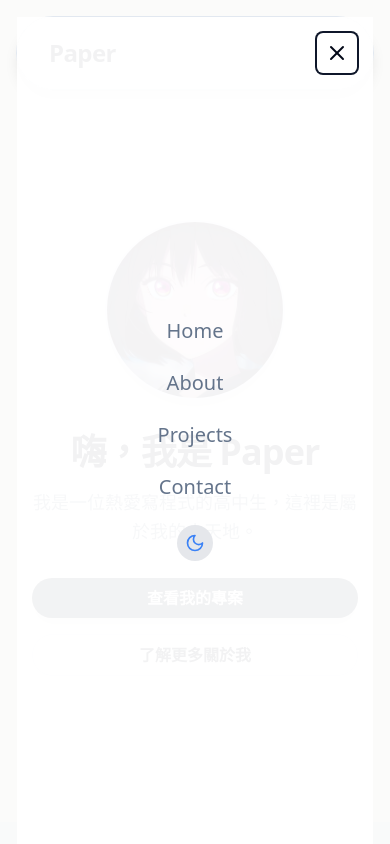
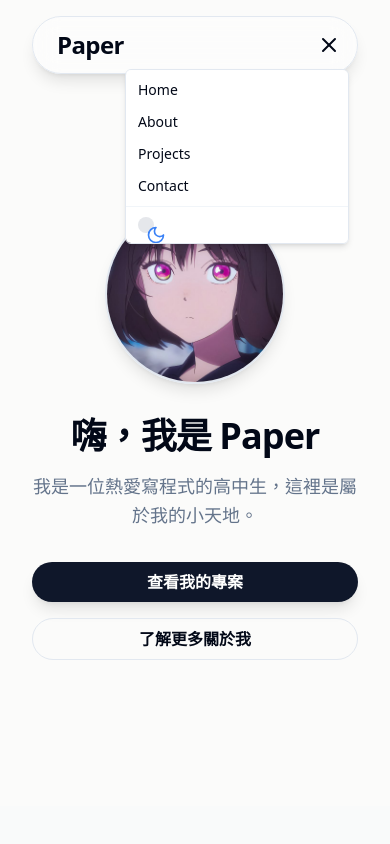
Before and after one commit to Paper1988/my-portfolio, a Next.js app: page / in a window 390 px wide. Both pictures are taken after a click on the button "Toggle navigation menu". Shown: the top 844 px of the page. Built offline with nearby package versions, Linux system fonts and the light colour scheme; no server answers.

Commit message:
fixed many navbar problems

```diff
--- a/package.json
+++ b/package.json
@@ -9,6 +9,7 @@
     "lint": "next lint"
   },
   "dependencies": {
+    "@radix-ui/react-dropdown-menu": "^2.1.15",
     "@radix-ui/react-slot": "^1.2.3",
     "class-variance-authority": "^0.7.1",
     "clsx": "^2.1.1",
--- a/src/app/page.tsx
+++ b/src/app/page.tsx
@@ -3,6 +3,13 @@
 import Discord from '@/components/icon/Discord'
 import { ThemeToggle } from '@/components/ThemeToggle'
 import { Button } from '@/components/ui/button'
+import {
+    DropdownMenu,
+    DropdownMenuContent,
+    DropdownMenuItem,
+    DropdownMenuSeparator,
+    DropdownMenuTrigger
+} from '@/components/ui/dropdown-menu'
 import { Github, Mail, Menu, X } from 'lucide-react'
 import { useTranslations } from 'next-intl'
 import Image from 'next/image'
@@ -11,6 +18,16 @@ import { useEffect, useState } from 'react'
 
 export default function Home() {
     const [isMenuOpen, setIsMenuOpen] = useState(false)
+    useEffect(() => {
+        if (isMenuOpen) {
+            document.body.style.overflow = 'hidden'
+        } else {
+            document.body.style.overflow = ''
+        }
+        return () => {
+            document.body.style.overflow = ''
+        }
+    }, [isMenuOpen])
 
     useEffect(() => {
         const timer = setTimeout(() => {
@@ -36,54 +53,19 @@ export default function Home() {
         return () => clearTimeout(timer)
     }, [])
 
-    useEffect(() => {
-        if (isMenuOpen) {
-            document.body.style.overflow = 'hidden'
-        } else {
-            document.body.style.overflow = '' // 恢復默認
-        }
-        // 清理函數：在組件卸載或 isMenuOpen 改變前執行，確保 body 樣式恢復
-        return () => {
-            document.body.style.overflow = ''
-        }
-    }, [isMenuOpen])
-
     const t = useTranslations('Home')
 
     return (
-        <main className="min-h-screen bg-background text-foreground overflow-x-hidden">
-            {' '}
+        <main className="min-h-screen bg-background text-foreground">
             {/* navbar section */}
             <section id="navbar" className="sticky top-4 z-50 flex justify-center px-4">
-                <nav className="flex items-center w-full max-w-4xl bg-card/80 backdrop-blur-md p-4 rounded-full shadow-lg border border-border transition-colors duration-300 relative">
+                <nav className="max-w-4xl bg-card/40 backdrop-blur-md shadow-lg border border-border transition-colors duration-300 w-[calc(100%-2rem)] mx-4 p-2 flex justify-between items-center rounded-full md:w-full md:max-w-4xl md:mx-auto md:p-4">
                     <h1 className="text-2xl font-bold tracking-tight pl-4 flex-grow">Paper</h1>
-
-                    <button
-                        className="md:hidden p-2 rounded-md text-foreground hover:bg-muted focus:outline-none focus:ring-2 focus:ring-primary z-50"
-                        onClick={() => setIsMenuOpen(!isMenuOpen)}
-                        aria-label="Toggle navigation menu"
-                    >
-                        {isMenuOpen ? <X className="h-6 w-6" /> : <Menu className="h-6 w-6" />}
-                    </button>
-
-                    <ul
-                        className={` fixed md:static top-0 md:top-auto ${
-                            isMenuOpen ? 'left-0' : 'left-full'
-                        } md:left-auto
-                        w-full h-screen md:h-auto
-                        flex flex-col md:flex-row items-center justify-center md:justify-end
-                        space-y-6 md:space-y-0 md:space-x-6
-                        bg-card/95 md:bg-transparent
-                        transform transition-transform duration-300 ease-in-out // 保持這個
-                        ${isMenuOpen ? 'translate-x-0' : '-translate-x-0'}
-                        md:translate-x-0 md:flex md:pr-4 z-40
-                        `}
-                        onClick={() => setIsMenuOpen(false)}
-                    >
+                    <ul className="hidden md:flex md:flex-row md:items-center md:space-x-6 md:pr-4">
                         <li>
                             <Link
                                 href="/"
-                                className="text-xl md:text-base text-muted-foreground hover:text-foreground transition-colors duration-200"
+                                className="text-base text-muted-foreground hover:text-foreground transition-colors duration-200"
                             >
                                 Home
                             </Link>
@@ -91,7 +73,7 @@ export default function Home() {
                         <li>
                             <Link
                                 href="/about"
-                                className="text-xl md:text-base text-muted-foreground hover:text-foreground transition-colors duration-200"
+                                className="text-base text-muted-foreground hover:text-foreground transition-colors duration-200"
                             >
                                 About
                             </Link>
@@ -99,24 +81,61 @@ export default function Home() {
                         <li>
                             <Link
                                 href="/projects"
-                                className="text-xl md:text-base text-muted-foreground hover:text-foreground transition-colors duration-200"
+                                className="text-base text-muted-foreground hover:text-foreground transition-colors duration-200"
                             >
                                 Projects
                             </Link>
                         </li>
                         <li>
-                            <a
+                            <Link
                                 href="#contact"
-                                className="text-xl md:text-base text-muted-foreground hover:text-foreground transition-colors duration-200"
+                                className="text-base text-muted-foreground hover:text-foreground transition-colors duration-200"
                             >
                                 Contact
-                            </a>
+                            </Link>
                         </li>
-                        <li className="mt-6 md:mt-0">
-                            {' '}
+                        <li>
                             <ThemeToggle />
                         </li>
                     </ul>
+                    <div className="md:hidden">
+                        <DropdownMenu onOpenChange={setIsMenuOpen}>
+                            {' '}
+                            {/* 監聽菜單打開/關閉狀態 */}
+                            <DropdownMenuTrigger asChild>
+                                <button
+                                    className="p-2 rounded-md text-foreground hover:bg-muted focus:outline-none focus:ring-2 focus:ring-primary"
+                                    aria-label="Toggle navigation menu"
+                                >
+                                    {isMenuOpen ? ( // 根據狀態切換圖標
+                                        <X className="h-6 w-6" />
+                                    ) : (
+                                        <Menu className="h-6 w-6" />
+                                    )}
+                                </button>
+                            </DropdownMenuTrigger>
+                            <DropdownMenuContent className="w-56 text-lg" align="end">
+                                {' '}
+                                {/* align="end" 使菜單右對齊 */}
+                                <DropdownMenuItem asChild>
+                                    <Link href="/">Home</Link>
+                                </DropdownMenuItem>
+                                <DropdownMenuItem asChild>
+                                    <Link href="/about">About</Link>
+                                </DropdownMenuItem>
+                                <DropdownMenuItem asChild>
+                                    <Link href="/projects">Projects</Link>
+                                </DropdownMenuItem>
+                                <DropdownMenuItem asChild>
+                                    <Link href="#contact">Contact</Link>
+                                </DropdownMenuItem>
+                                <DropdownMenuSeparator />
+                                <DropdownMenuItem>
+                                    <ThemeToggle className="h-3 w-3" />
+                                </DropdownMenuItem>
+                            </DropdownMenuContent>
+                        </DropdownMenu>
+                    </div>
                 </nav>
             </section>
             {/* hero section */}
--- a/src/components/ThemeToggle.tsx
+++ b/src/components/ThemeToggle.tsx
@@ -1,10 +1,11 @@
 'use client'
 
+import clsx from 'clsx'
 import { Moon, Sun } from 'lucide-react'
 import { useTheme } from 'next-themes'
 import * as React from 'react'
 
-export function ThemeToggle() {
+export function ThemeToggle({ className }: { className?: string }) {
     const { theme, setTheme } = useTheme()
 
     const [mounted, setMounted] = React.useState(false)
@@ -19,7 +20,10 @@ export function ThemeToggle() {
     return (
         <button
             onClick={() => setTheme(theme === 'dark' ? 'light' : 'dark')}
-            className="p-2 rounded-full bg-gray-200 dark:bg-gray-700 hover:bg-gray-300 dark:hover:bg-gray-600 transition-colors duration-300"
+            className={clsx(
+                'p-2 rounded-full bg-gray-200 dark:bg-gray-700 hover:bg-gray-300 dark:hover:bg-gray-600 transition-colors duration-300',
+                className
+            )}
             aria-label="切換主題"
         >
             {theme === 'dark' ? (
--- /dev/null
+++ b/src/components/ui/dropdown-menu.tsx
@@ -0,0 +1,201 @@
+"use client"
+
+import * as React from "react"
+import * as DropdownMenuPrimitive from "@radix-ui/react-dropdown-menu"
+import { Check, ChevronRight, Circle } from "lucide-react"
+
+import { cn } from "@/lib/utils"
+
+const DropdownMenu = DropdownMenuPrimitive.Root
+
+const DropdownMenuTrigger = DropdownMenuPrimitive.Trigger
+
+const DropdownMenuGroup = DropdownMenuPrimitive.Group
+
+const DropdownMenuPortal = DropdownMenuPrimitive.Portal
+
+const DropdownMenuSub = DropdownMenuPrimitive.Sub
+
+const DropdownMenuRadioGroup = DropdownMenuPrimitive.RadioGroup
+
+const DropdownMenuSubTrigger = React.forwardRef<
+  React.ElementRef<typeof DropdownMenuPrimitive.SubTrigger>,
+  React.ComponentPropsWithoutRef<typeof DropdownMenuPrimitive.SubTrigger> & {
+    inset?: boolean
+  }
+>(({ className, inset, children, ...props }, ref) => (
+  <DropdownMenuPrimitive.SubTrigger
+    ref={ref}
+    className={cn(
+      "flex cursor-default select-none items-center gap-2 rounded-sm px-2 py-1.5 text-sm outline-none focus:bg-accent data-[state=open]:bg-accent [&_svg]:pointer-events-none [&_svg]:size-4 [&_svg]:shrink-0",
+      inset && "pl-8",
+      className
+    )}
+    {...props}
+  >
+    {children}
+    <ChevronRight className="ml-auto" />
+  </DropdownMenuPrimitive.SubTrigger>
+))
+DropdownMenuSubTrigger.displayName =
+  DropdownMenuPrimitive.SubTrigger.displayName
+
+const DropdownMenuSubContent = React.forwardRef<
+  React.ElementRef<typeof DropdownMenuPrimitive.SubContent>,
+  React.ComponentPropsWithoutRef<typeof DropdownMenuPrimitive.SubContent>
+>(({ className, ...props }, ref) => (
+  <DropdownMenuPrimitive.SubContent
+    ref={ref}
+    className={cn(
+      "z-50 min-w-[8rem] overflow-hidden rounded-md border bg-popover p-1 text-popover-foreground shadow-lg data-[state=open]:animate-in data-[state=closed]:animate-out data-[state=closed]:fade-out-0 data-[state=open]:fade-in-0 data-[state=closed]:zoom-out-95 data-[state=open]:zoom-in-95 data-[side=bottom]:slide-in-from-top-2 data-[side=left]:slide-in-from-right-2 data-[side=right]:slide-in-from-left-2 data-[side=top]:slide-in-from-bottom-2 origin-[--radix-dropdown-menu-content-transform-origin]",
+      className
+    )}
+    {...props}
+  />
+))
+DropdownMenuSubContent.displayName =
+  DropdownMenuPrimitive.SubContent.displayName
+
+const DropdownMenuContent = React.forwardRef<
+  React.ElementRef<typeof DropdownMenuPrimitive.Content>,
+  React.ComponentPropsWithoutRef<typeof DropdownMenuPrimitive.Content>
+>(({ className, sideOffset = 4, ...props }, ref) => (
+  <DropdownMenuPrimitive.Portal>
+    <DropdownMenuPrimitive.Content
+      ref={ref}
+      sideOffset={sideOffset}
+      className={cn(
+        "z-50 max-h-[var(--radix-dropdown-menu-content-available-height)] min-w-[8rem] overflow-y-auto overflow-x-hidden rounded-md border bg-popover p-1 text-popover-foreground shadow-md",
+        "data-[state=open]:animate-in data-[state=closed]:animate-out data-[state=closed]:fade-out-0 data-[state=open]:fade-in-0 data-[state=closed]:zoom-out-95 data-[state=open]:zoom-in-95 data-[side=bottom]:slide-in-from-top-2 data-[side=left]:slide-in-from-right-2 data-[side=right]:slide-in-from-left-2 data-[side=top]:slide-in-from-bottom-2 origin-[--radix-dropdown-menu-content-transform-origin]",
+        className
+      )}
+      {...props}
+    />
+  </DropdownMenuPrimitive.Portal>
+))
+DropdownMenuContent.displayName = DropdownMenuPrimitive.Content.displayName
+
+const DropdownMenuItem = React.forwardRef<
+  React.ElementRef<typeof DropdownMenuPrimitive.Item>,
+  React.ComponentPropsWithoutRef<typeof DropdownMenuPrimitive.Item> & {
+    inset?: boolean
+  }
+>(({ className, inset, ...props }, ref) => (
+  <DropdownMenuPrimitive.Item
+    ref={ref}
+    className={cn(
+      "relative flex cursor-default select-none items-center gap-2 rounded-sm px-2 py-1.5 text-sm outline-none transition-colors focus:bg-accent focus:text-accent-foreground data-[disabled]:pointer-events-none data-[disabled]:opacity-50 [&>svg]:size-4 [&>svg]:shrink-0",
+      inset && "pl-8",
+      className
+    )}
+    {...props}
+  />
+))
+DropdownMenuItem.displayName = DropdownMenuPrimitive.Item.displayName
+
+const DropdownMenuCheckboxItem = React.forwardRef<
+  React.ElementRef<typeof DropdownMenuPrimitive.CheckboxItem>,
+  React.ComponentPropsWithoutRef<typeof DropdownMenuPrimitive.CheckboxItem>
+>(({ className, children, checked, ...props }, ref) => (
+  <DropdownMenuPrimitive.CheckboxItem
+    ref={ref}
+    className={cn(
+      "relative flex cursor-default select-none items-center rounded-sm py-1.5 pl-8 pr-2 text-sm outline-none transition-colors focus:bg-accent focus:text-accent-foreground data-[disabled]:pointer-events-none data-[disabled]:opacity-50",
+      className
+    )}
+    checked={checked}
+    {...props}
+  >
+    <span className="absolute left-2 flex h-3.5 w-3.5 items-center justify-center">
+      <DropdownMenuPrimitive.ItemIndicator>
+        <Check className="h-4 w-4" />
+      </DropdownMenuPrimitive.ItemIndicator>
+    </span>
+    {children}
+  </DropdownMenuPrimitive.CheckboxItem>
+))
+DropdownMenuCheckboxItem.displayName =
+  DropdownMenuPrimitive.CheckboxItem.displayName
+
+const DropdownMenuRadioItem = React.forwardRef<
+  React.ElementRef<typeof DropdownMenuPrimitive.RadioItem>,
+  React.ComponentPropsWithoutRef<typeof DropdownMenuPrimitive.RadioItem>
+>(({ className, children, ...props }, ref) => (
+  <DropdownMenuPrimitive.RadioItem
+    ref={ref}
+    className={cn(
+      "relative flex cursor-default select-none items-center rounded-sm py-1.5 pl-8 pr-2 text-sm outline-none transition-colors focus:bg-accent focus:text-accent-foreground data-[disabled]:pointer-events-none data-[disabled]:opacity-50",
+      className
+    )}
+    {...props}
+  >
+    <span className="absolute left-2 flex h-3.5 w-3.5 items-center justify-center">
+      <DropdownMenuPrimitive.ItemIndicator>
+        <Circle className="h-2 w-2 fill-current" />
+      </DropdownMenuPrimitive.ItemIndicator>
+    </span>
+    {children}
+  </DropdownMenuPrimitive.RadioItem>
+))
+DropdownMenuRadioItem.displayName = DropdownMenuPrimitive.RadioItem.displayName
+
+const DropdownMenuLabel = React.forwardRef<
+  React.ElementRef<typeof DropdownMenuPrimitive.Label>,
+  React.ComponentPropsWithoutRef<typeof DropdownMenuPrimitive.Label> & {
+    inset?: boolean
+  }
+>(({ className, inset, ...props }, ref) => (
+  <DropdownMenuPrimitive.Label
+    ref={ref}
+    className={cn(
+      "px-2 py-1.5 text-sm font-semibold",
+      inset && "pl-8",
+      className
+    )}
+    {...props}
+  />
+))
+DropdownMenuLabel.displayName = DropdownMenuPrimitive.Label.displayName
+
+const DropdownMenuSeparator = React.forwardRef<
+  React.ElementRef<typeof DropdownMenuPrimitive.Separator>,
+  React.ComponentPropsWithoutRef<typeof DropdownMenuPrimitive.Separator>
+>(({ className, ...props }, ref) => (
+  <DropdownMenuPrimitive.Separator
+    ref={ref}
+    className={cn("-mx-1 my-1 h-px bg-muted", className)}
+    {...props}
+  />
+))
+DropdownMenuSeparator.displayName = DropdownMenuPrimitive.Separator.displayName
+
+const DropdownMenuShortcut = ({
+  className,
+  ...props
+}: React.HTMLAttributes<HTMLSpanElement>) => {
+  return (
+    <span
+      className={cn("ml-auto text-xs tracking-widest opacity-60", className)}
+      {...props}
+    />
+  )
+}
+DropdownMenuShortcut.displayName = "DropdownMenuShortcut"
+
+export {
+  DropdownMenu,
+  DropdownMenuTrigger,
+  DropdownMenuContent,
+  DropdownMenuItem,
+  DropdownMenuCheckboxItem,
+  DropdownMenuRadioItem,
+  DropdownMenuLabel,
+  DropdownMenuSeparator,
+  DropdownMenuShortcut,
+  DropdownMenuGroup,
+  DropdownMenuPortal,
+  DropdownMenuSub,
+  DropdownMenuSubContent,
+  DropdownMenuSubTrigger,
+  DropdownMenuRadioGroup,
+}
```
Also changed, not shown: 1 other file (tests, documents, lock files or other folders).
